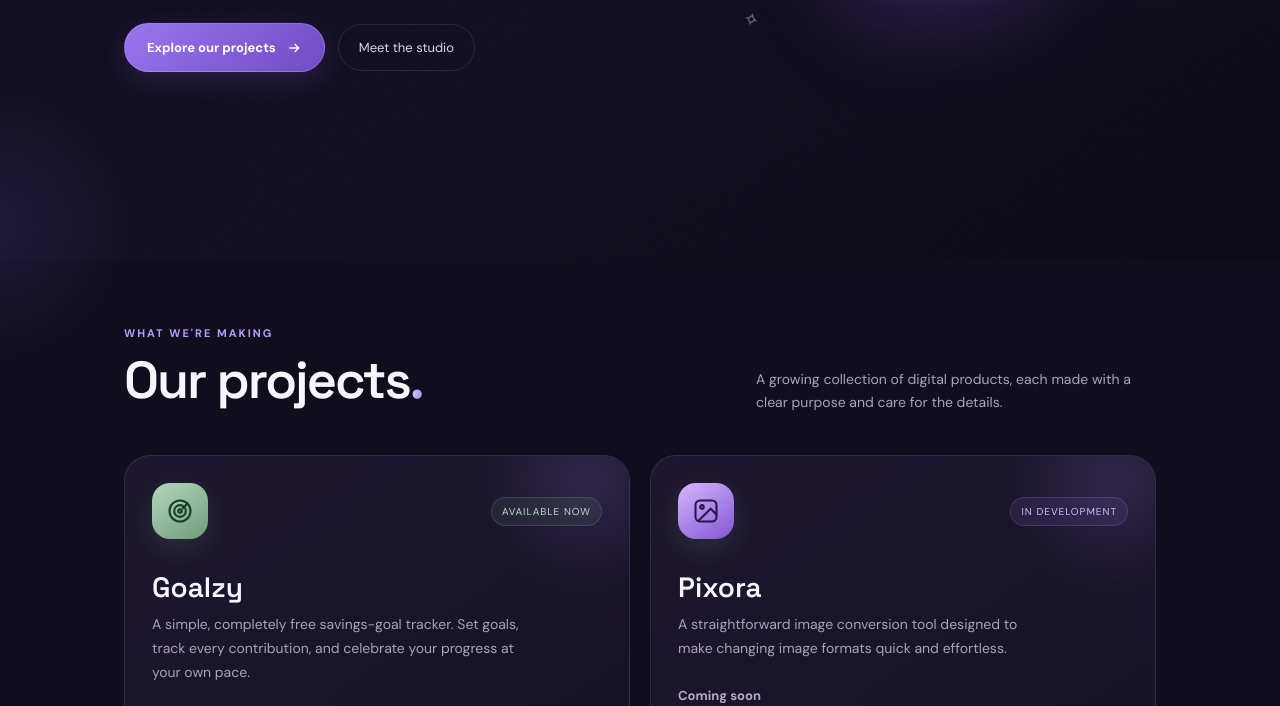
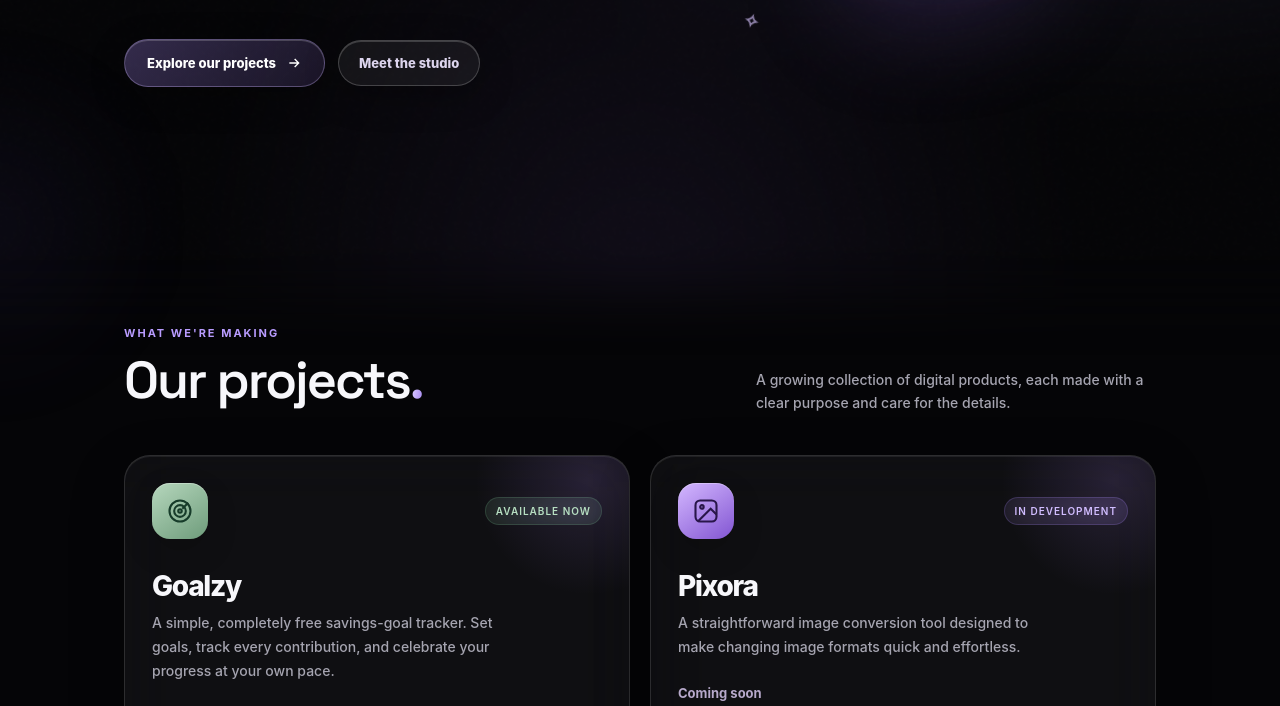
Before and after one commit to kaiibyte/pixelberry-studio, a plain HTML site: page index.html in a window 1280 px wide. Shown: the part 539-1245 px from the top of the page. Drawn offline with Linux system fonts and the light colour scheme.

Commit message:
Refresh studio site with dark liquid glass and iOS-style typography

```diff
--- a/index.html
+++ b/index.html
@@ -23,6 +23,30 @@ footer{border-top:1px solid var(--line);padding:28px 5vw;color:var(--muted);font
 .reveal{opacity:0;transform:translateY(32px) scale(.985);filter:blur(5px);transition:opacity .9s var(--ease),transform .9s var(--ease),filter .9s var(--ease)}.reveal.visible{opacity:1;transform:translateY(0) scale(1);filter:blur(0)}.delay1{transition-delay:.12s}.delay2{transition-delay:.24s}.delay3{transition-delay:.36s}
 @media(max-width:760px){header{padding:13px 5vw}.navlinks{display:none;position:absolute;top:65px;left:5vw;right:5vw;padding:20px;background:#1a152aef;border:1px solid var(--line);border-radius:20px;flex-direction:column;align-items:stretch;gap:18px;backdrop-filter:blur(20px)}.navlinks.open{display:flex}.navlinks .nav-cta{text-align:center}.menu{display:block}.hero{min-height:auto;padding:140px 0 70px;grid-template-columns:1fr;gap:5px}.hero-art{height:300px;grid-row:1}.core{width:155px;height:155px;border-radius:43px}.core svg{width:95px}.glass-orbit{width:260px;height:260px}h1{letter-spacing:-2.8px;margin:18px 0}.hero-copy{font-size:15px}.section{padding:72px 0}.section-head{display:block}.section-intro{margin-top:14px}.projects{grid-template-columns:1fr}.project{min-height:285px}.about-panel{grid-template-columns:1fr;padding:30px 24px;gap:24px}.about-panel h2{font-size:34px}.support{margin:65px 0 35px;padding:48px 20px}.foot{flex-direction:column;text-align:center}.orb.one{right:-230px}.orb.two{left:-210px}}
 @media(prefers-reduced-motion:reduce){*,*:before,*:after{scroll-behavior:auto!important;animation-duration:.01ms!important;animation-iteration-count:1!important;transition-duration:.01ms!important}.reveal{opacity:1;transform:none;filter:none}}
+
+/* Dark liquid-glass refresh */
+:root{--bg:#050507;--panel:rgba(20,20,25,.58);--panel2:rgba(27,25,34,.62);--text:#f7f7fb;--muted:#a5a4b0;--purple:#b9a0ff;--pink:#d7c5ff;--line:rgba(255,255,255,.12)}
+body{font-family:-apple-system,BlinkMacSystemFont,"SF Pro Display","SF Pro Text",system-ui,sans-serif;font-weight:600;background:#050507}
+body:before{background:radial-gradient(ellipse at 18% 8%,rgba(112,83,170,.23),transparent 38%),radial-gradient(ellipse at 86% 48%,rgba(75,70,112,.2),transparent 42%),radial-gradient(ellipse at 50% 100%,rgba(95,69,145,.13),transparent 45%),#050507;filter:blur(24px);transform:scale(1.08)}
+h1,h2,h3,.brand,.project h3,.about-panel h2,.support h2{font-family:-apple-system,BlinkMacSystemFont,"SF Pro Display",system-ui,sans-serif;font-weight:800;letter-spacing:-.045em}
+p,.hero-copy,.section-intro,.project p,.about-panel p,.support p{font-weight:500}
+header.scrolled{background:rgba(8,8,12,.54);backdrop-filter:blur(32px) saturate(160%);-webkit-backdrop-filter:blur(32px) saturate(160%);border-bottom:1px solid rgba(255,255,255,.1)}
+.nav-cta,.primary,.secondary{background:rgba(255,255,255,.075);border:1px solid rgba(255,255,255,.2);backdrop-filter:blur(28px) saturate(180%);-webkit-backdrop-filter:blur(28px) saturate(180%);box-shadow:inset 0 1px 0 rgba(255,255,255,.18),0 10px 35px rgba(0,0,0,.28);font-weight:800}
+.nav-cta,.primary{background:linear-gradient(135deg,rgba(176,145,255,.28),rgba(115,91,168,.18));border-color:rgba(204,185,255,.32)}
+.nav-cta:hover,.primary:hover,.secondary:hover{transform:translateY(-3px) scale(1.015);background:rgba(190,165,255,.2);box-shadow:inset 0 1px 0 rgba(255,255,255,.26),0 16px 42px rgba(0,0,0,.38)}
+.secondary{background:rgba(255,255,255,.055)}
+.project,.about-panel,.support,.value,.eyebrow,.navlinks.open{background:rgba(255,255,255,.045);backdrop-filter:blur(30px) saturate(155%);-webkit-backdrop-filter:blur(30px) saturate(155%);border-color:rgba(255,255,255,.12);box-shadow:inset 0 1px 0 rgba(255,255,255,.075),0 18px 55px rgba(0,0,0,.22)}
+.project:hover{background:rgba(255,255,255,.075);border-color:rgba(205,185,255,.3)}
+.about-panel{background:rgba(255,255,255,.04)}
+.support{background:radial-gradient(ellipse at 50% 0%,rgba(155,117,239,.13),transparent 65%),rgba(255,255,255,.045)}
+.orb{filter:blur(65px);opacity:.75}
+.core{background:linear-gradient(145deg,rgba(196,174,255,.8),rgba(91,61,148,.72));backdrop-filter:blur(25px);border:1px solid rgba(255,255,255,.25);box-shadow:inset 0 2px 3px rgba(255,255,255,.5),0 35px 100px rgba(93,65,145,.3)}
+.project-icon{box-shadow:inset 0 1px 0 rgba(255,255,255,.3),0 12px 30px rgba(0,0,0,.2)}
+.status,.status.build{backdrop-filter:blur(14px);-webkit-backdrop-filter:blur(14px)}
+button,a{-webkit-tap-highlight-color:transparent}
+button:active,.primary:active,.secondary:active,.nav-cta:active,.project-link:active{transform:scale(.97)}
+@media(max-width:760px){.navlinks{background:rgba(12,11,17,.72);backdrop-filter:blur(34px) saturate(180%);-webkit-backdrop-filter:blur(34px) saturate(180%);box-shadow:inset 0 1px 0 rgba(255,255,255,.1),0 20px 55px rgba(0,0,0,.4)}}
+
 </style>
 </head>
 <body>
```
